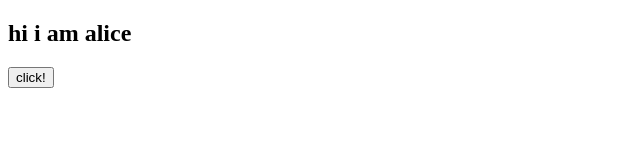
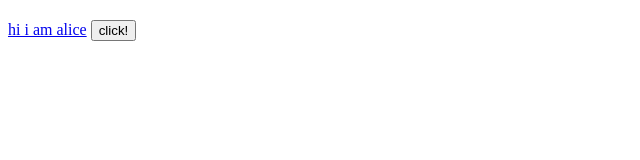
Before and after one commit to Jin-moon-Kim/jin-moon-kim.github.io, a plain HTML site: page index.html in a window 1280 px wide. Shown: the whole page, without its empty margins (0-640 px from the left). Drawn offline with Linux system fonts and the light colour scheme.

Commit message:
Update index.html

```diff
--- a/index.html
+++ b/index.html
@@ -7,7 +7,7 @@
 </head>
 <body>
 
-    <h2 a href = 'https://jin-moon-kim.github.io/watermelon.html'>hi i am alice</h2>
+    <h2></h2> <a href = 'https://jin-moon-kim.github.io/watermelon.html'>hi i am alice</a></h2>
     <button id = "btn">click!</button>
 
 </body>
```
